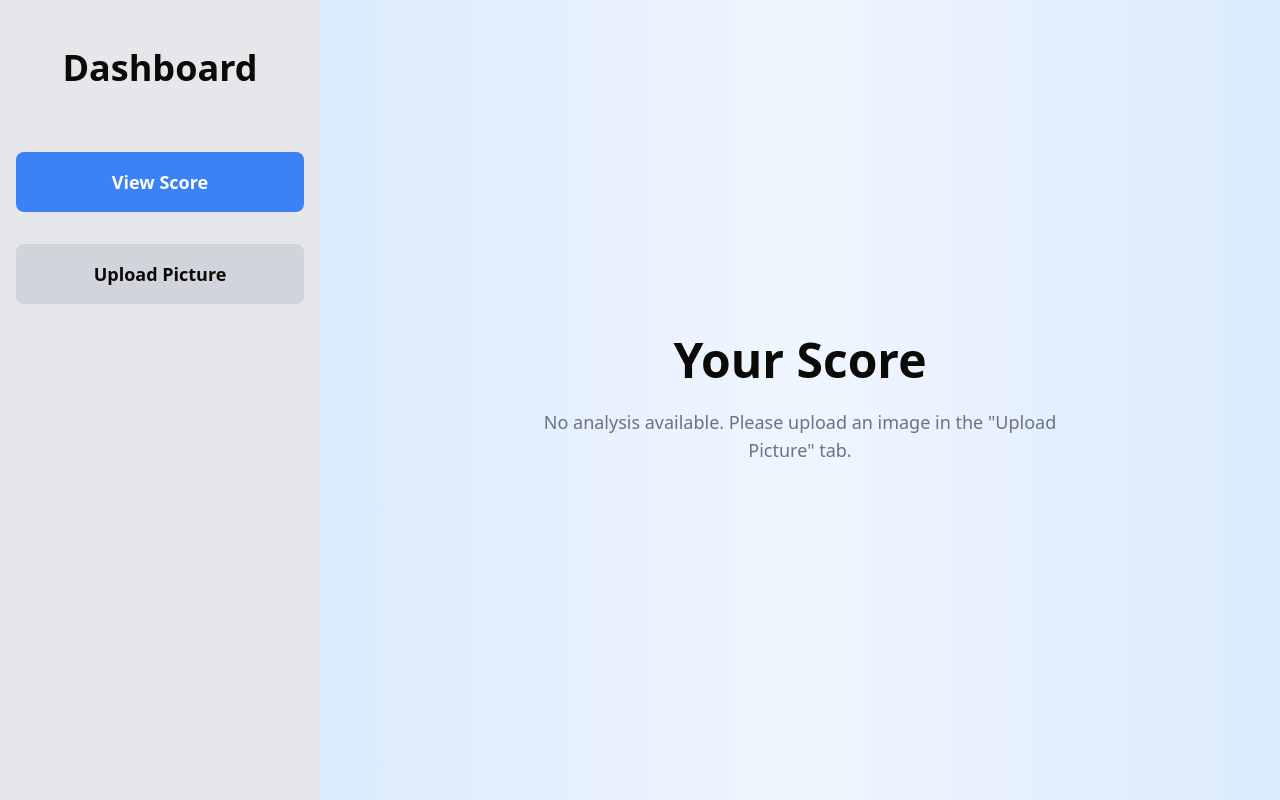
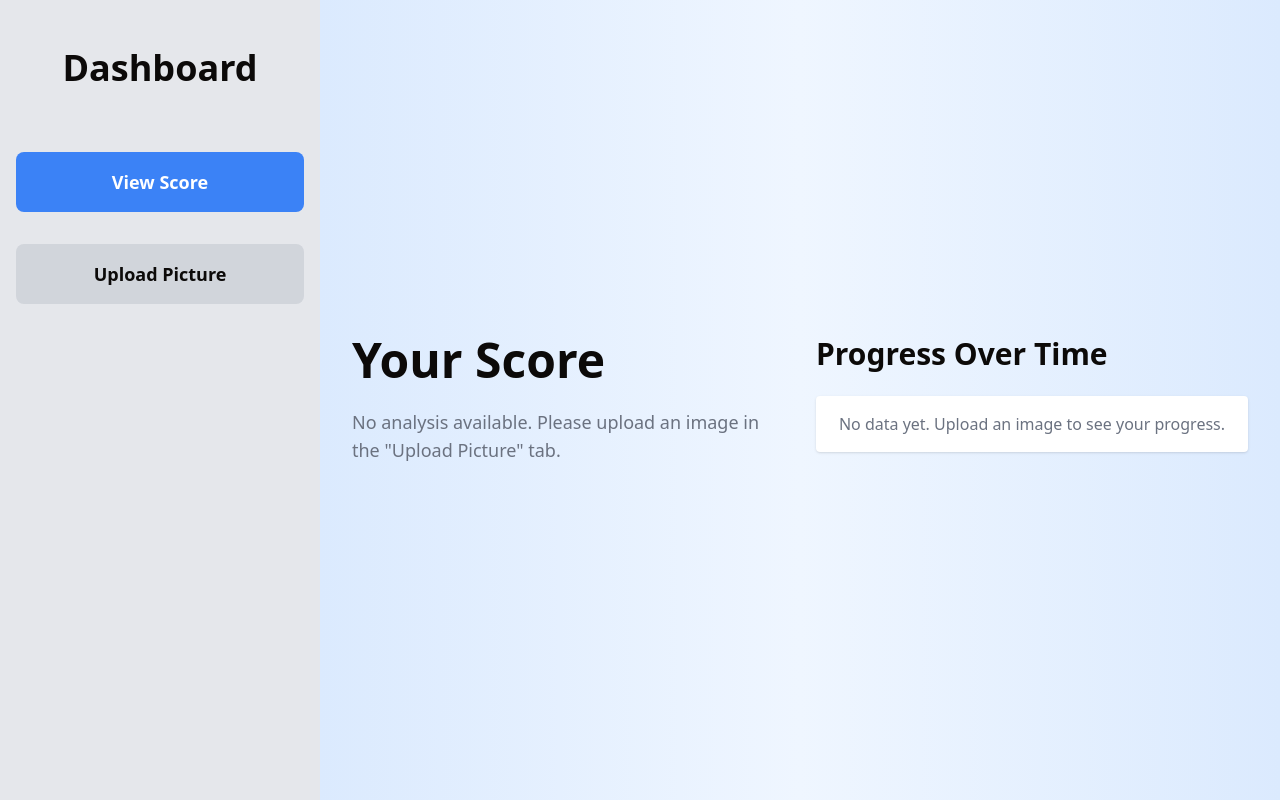
Before and after one commit to chickfilaman51/facetime, a Next.js app: page /upload in a window 1280 px wide. Built offline with nearby package versions, Linux system fonts and the light colour scheme; a web font is replaced by a local one.

Commit message:
added chart

```diff
--- a/app/upload/page.tsx
+++ b/app/upload/page.tsx
@@ -1,6 +1,20 @@
 "use client";
 
 import { useState, useRef } from "react";
+import {
+  Chart as ChartJS,
+  CategoryScale,
+  LinearScale,
+  PointElement,
+  LineElement,
+  Title,
+  Tooltip,
+  Legend,
+} from "chart.js";
+import { Line } from "react-chartjs-2";
+
+ChartJS.register(CategoryScale, LinearScale, PointElement, LineElement, Title, Tooltip, Legend);
+
 
 export default function Dashboard() {
   const [activeTab, setActiveTab] = useState("score"); // Default tab is "score"
@@ -12,6 +26,21 @@ export default function Dashboard() {
   const [lastAnalysis, setLastAnalysis] = useState<any>(null);
   const [selectedDate, setSelectedDate] = useState<string | null>(null); // Selected date
   const imageRef = useRef<HTMLImageElement | null>(null);
+  const [scoreHistory, setScoreHistory] = useState<{ date: string; score: number }[]>([]);
+
+  const getChartData = () => ({
+    labels: scoreHistory.map((entry) => entry.date),
+    datasets: [
+      {
+        label: "Skin Score Over Time",
+        data: scoreHistory.map((entry) => entry.score),
+        borderColor: "rgba(59, 130, 246, 1)", // blue-500
+        backgroundColor: "rgba(59, 130, 246, 0.2)",
+        tension: 0.4,
+      },
+    ],
+  });
+
 
   const handleTabChange = (tab: string) => {
     if (tab === "upload") {
@@ -59,9 +88,16 @@ export default function Dashboard() {
       const data = await response.json();
       setAnalysis(data);
 
+      // Update history
+      setScoreHistory((prev) => [
+        ...prev,
+        { date: selectedDate || new Date().toISOString().slice(0, 10), score: data.skin_score },
+      ]);
+
       // Save for View Score tab
       setLastUploadedImage(URL.createObjectURL(file));
       setLastAnalysis(data);
+
     } catch (err: any) {
       setError(err.message || "Unknown error");
     } finally {
@@ -124,21 +160,23 @@ export default function Dashboard() {
       {/* Main Content */}
       <div className="flex-1 flex flex-col items-center justify-center p-8 bg-gradient-to-r from-blue-100 via-blue-50 to-blue-100">
       {activeTab === "score" && (
-        <div className="text-center w-full max-w-xl">
-          <h1 className="text-5xl font-bold mb-6">Your Score</h1>
+        <div className="flex flex-col md:flex-row w-full max-w-6xl items-start gap-8">
+          {/* Left Side - Image and Analysis */}
+          <div className="w-full md:w-1/2">
+            <h1 className="text-5xl font-bold mb-6 text-center md:text-left">Your Score</h1>
 
             {lastUploadedImage && (
-            <div className="relative mt-8 mx-auto w-80 h-80 border border-gray-300 rounded-lg overflow-hidden">
+              <div className="relative mt-4 w-full border border-gray-300 rounded-lg overflow-hidden">
                 <img
                   src={lastUploadedImage}
                   alt="Most Recent Upload"
-                className="w-full h-full object-cover"
+                  className="w-full object-cover"
                 />
               </div>
             )}
 
             {lastAnalysis && (
-            <div className="mt-6 text-left bg-white p-4 rounded shadow max-w-xl mx-auto">
+              <div className="mt-6 text-left bg-white p-4 rounded shadow">
                 <h2 className="text-3xl font-bold mb-4">Skin Score: {lastAnalysis.skin_score}</h2>
 
                 <h3 className="text-2xl font-semibold mb-2">Acne Counts:</h3>
@@ -169,7 +207,21 @@ export default function Dashboard() {
               </p>
             )}
           </div>
+
+          {/* Right Side - Chart */}
+          <div className="w-full md:w-1/2">
+            <h2 className="text-3xl font-bold mb-6 text-center md:text-left">Progress Over Time</h2>
+            <div className="bg-white p-4 rounded shadow">
+              {scoreHistory.length > 0 ? (
+                <Line data={getChartData()} />
+              ) : (
+                <p className="text-gray-500 text-center">No data yet. Upload an image to see your progress.</p>
               )}
+            </div>
+          </div>
+        </div>
+      )}
+
 
 
       {activeTab === "upload" && (
```
Also changed, not shown: package.json (+17 -15 lines), 1 other file (tests, documents, lock files or other folders). Lines whose indentation alone changed are shown as unchanged.
